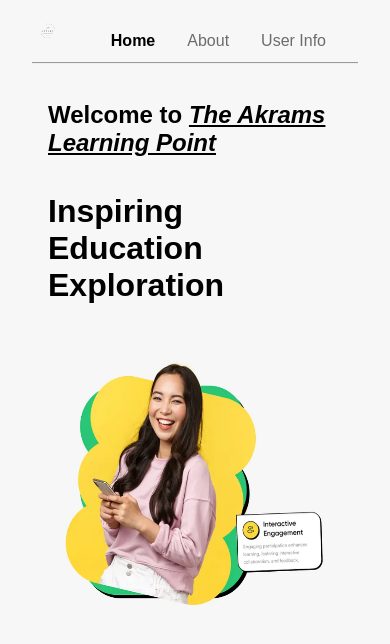
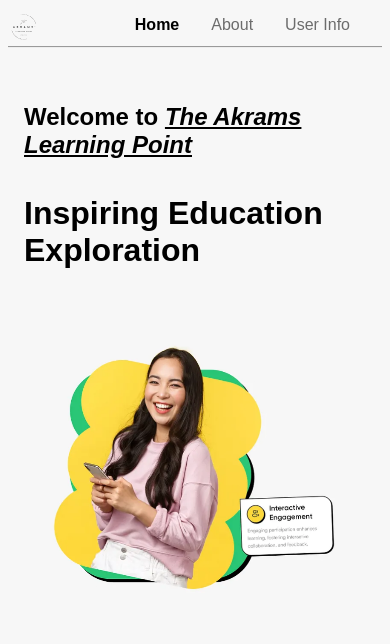
Before and after one commit to Waseemsvm/tutedude-react-ass4-home-page, a React (Vite) app: page / in a window 390 px wide. Shown: the top 644 px of the page. Built offline with nearby package versions, Linux system fonts and the light colour scheme.

Commit message:
updated about page layout

```diff
--- a/src/styles/style.css
+++ b/src/styles/style.css
@@ -199,6 +199,17 @@ body {
   .main {
     margin: 0;
     height: 100%;
+    padding: 1rem 0.5rem;
+  }
+
+  .header .logo {
+    padding-bottom: 0.25rem;
+  }
+}
+
+@media screen and (max-width: 376px) {
+  .header .navigation li {
+    margin-right: 0.75rem;
   }
 
   .user-info > div > p {
```
